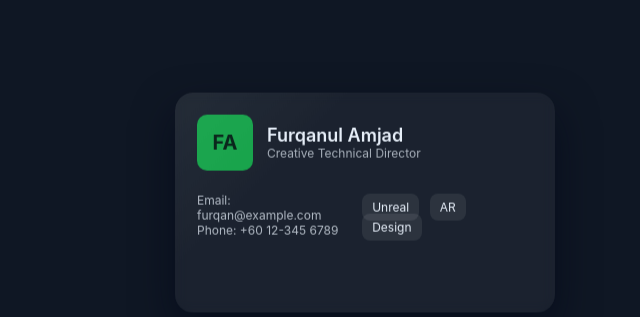
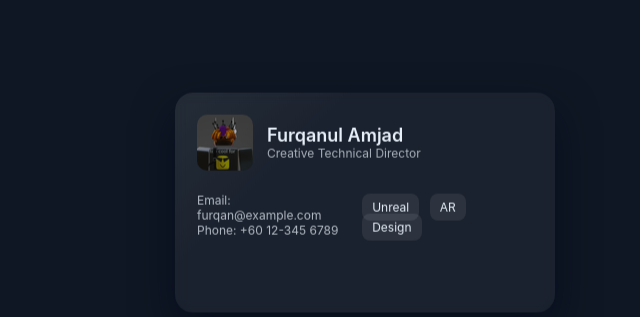
Before and after one commit to furqanulamjad/3d-business-card, a plain HTML site: page index.html in a window 1280 px wide. Shown: the part 196-513 px from the top of the page, without its empty margins (275-915 px from the left). Drawn offline with Linux system fonts and the light colour scheme.

Commit message:
Update index.html

```diff
--- a/index.html
+++ b/index.html
@@ -20,7 +20,7 @@
       margin:0;
       display:grid;
       place-items:center;
-      background:#0f1724;
+      background: var(--bg);
       font-family:Inter, Arial, sans-serif;
       color:#e6eef8;
     }
@@ -87,16 +87,22 @@
       padding:22px;
     }
 
-    .logo{
-      width:56px;
-      height:56px;
-      border-radius:10px;
-      background:var(--accent);
-      display:grid;
-      place-items:center;
-      font-weight:700;
-      font-size:20px;
-      color:#062218;
+    /* Logo container */
+    .logo {
+      width: 56px;
+      height: 56px;
+      border-radius: 10px;
+      overflow: hidden;
+      background: none;
+      display: grid;
+      place-items: center;
+    }
+
+    .logo img {
+      width: 100%;
+      height: 100%;
+      object-fit: cover;
+      display: block;
     }
 
     .meta .name{ font-size:18px; font-weight:600; }
@@ -138,7 +144,9 @@
       <div class="card__inner">
         <div class="frontContent">
           <div class="brand">
-            <div class="logo">FA</div>
+            <div class="logo">
+              <img src="logo.png" alt="My Logo">
+            </div>
             <div class="meta">
               <div class="name">Furqanul Amjad</div>
               <div class="title">Creative Technical Director</div>
```
